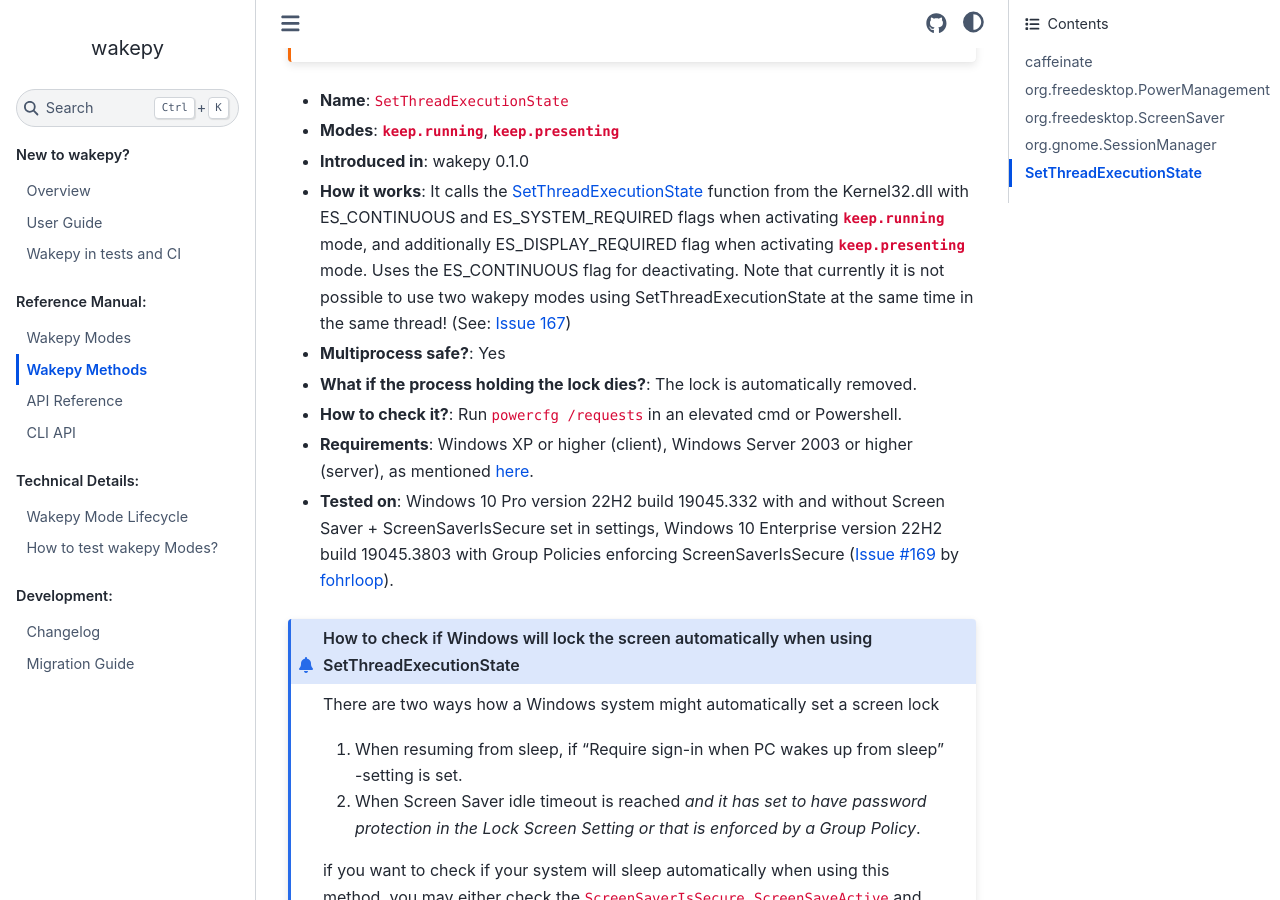
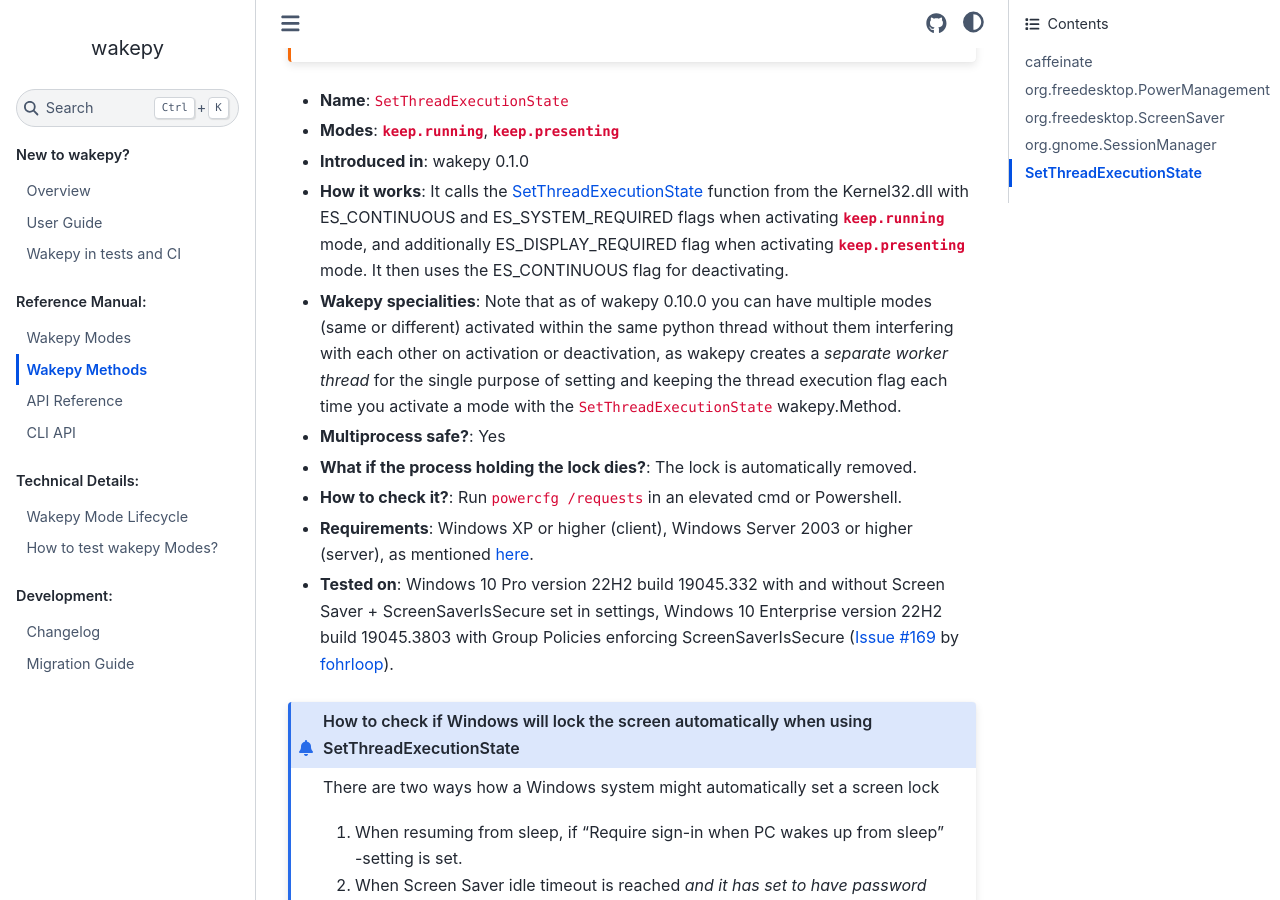
Before and after one commit to fohrloop/wakepy, a Sphinx documentation site: the page built from docs/source/methods-reference.md, in a window 1280 px wide and 900 px high, scrolled down 3457 px. Built offline with Sphinx 7.4.7 and the Sphinx Book theme 1.1.4, drawn with Linux system fonts in a browser that asks for light colours; the version number could not be read and is left out.

Commit message:
update methods-reference for SetThreadExecutionState

```diff
--- a/docs/source/methods-reference.md
+++ b/docs/source/methods-reference.md
@@ -4,13 +4,13 @@
 **What are wakepy Methods?**
 Methods are different ways of entering in (or keeping a) Mode. A Method may support one or more platforms, and may have one or more requirements for software it should be able to talk to or execute. For example, on Linux. using the Inhibit method of the [org.gnome.SessionManager](#org-gnome-sessionmanager) D-Bus service is one way of entering  the [`keep.running`](#keep-running-mode) mode, and it requires D-Bus and (a certain version of) GNOME. The following methods exist (⌛: [`keep.running`](#keep-running-mode), 🖥️: [`keep.presenting`](#keep-presenting-mode)):
 
-| Method                          | Modes |
-| ------------------------------- | ----- |
-| [caffeinate](#macos-caffeinate) | ⌛ 🖥️ |
-| [org.freedesktop.PowerManagement](org-freedesktop-powermanagement) | ⌛ |
-| [org.freedesktop.ScreenSaver](org-freedesktop-screensaver) | 🖥️ |
-| [org.gnome.SessionManager](org-gnome-sessionmanager) | ⌛🖥️ |
-| [SetThreadExecutionState](windows-stes) | ⌛🖥️ |
+| Method                                                             | Modes |
+| ------------------------------------------------------------------ | ----- |
+| [caffeinate](#macos-caffeinate)                                    | ⌛ 🖥️   |
+| [org.freedesktop.PowerManagement](org-freedesktop-powermanagement) | ⌛     |
+| [org.freedesktop.ScreenSaver](org-freedesktop-screensaver)         | 🖥️     |
+| [org.gnome.SessionManager](org-gnome-sessionmanager)               | ⌛🖥️    |
+| [SetThreadExecutionState](windows-stes)                            | ⌛🖥️    |
 
 
 (macos-caffeinate)=
@@ -84,7 +84,8 @@
 - **Name**: `SetThreadExecutionState`
 - **Modes**: [`keep.running`](#keep-running-mode), [`keep.presenting`](#keep-presenting-mode)
 - **Introduced in**: wakepy 0.1.0
-- **How it works**: It calls the [SetThreadExecutionState](https://learn.microsoft.com/en-us/windows/win32/api/winbase/nf-winbase-setthreadexecutionstate) function from the Kernel32.dll with ES_CONTINUOUS and ES_SYSTEM_REQUIRED flags when activating [`keep.running`](#keep-running-mode) mode, and additionally ES_DISPLAY_REQUIRED flag when activating [`keep.presenting`](#keep-presenting-mode) mode. Uses the  ES_CONTINUOUS flag for deactivating. Note that currently it is not possible to use two wakepy modes using SetThreadExecutionState at the same time in the same thread! (See: [Issue 167](https://github.com/fohrloop/wakepy/issues/167))
+- **How it works**: It calls the [SetThreadExecutionState](https://learn.microsoft.com/en-us/windows/win32/api/winbase/nf-winbase-setthreadexecutionstate) function from the Kernel32.dll with ES_CONTINUOUS and ES_SYSTEM_REQUIRED flags when activating [`keep.running`](#keep-running-mode) mode, and additionally ES_DISPLAY_REQUIRED flag when activating [`keep.presenting`](#keep-presenting-mode) mode. It then uses the ES_CONTINUOUS flag for deactivating.
+- **Wakepy specialities**: Note that as of wakepy 0.10.0 you can have multiple modes (same or different) activated within the same python thread without them interfering with each other on activation or deactivation, as wakepy creates a *separate worker thread* for the single purpose of setting and keeping the thread execution flag each time you activate a mode with the `SetThreadExecutionState` wakepy.Method.
 - **Multiprocess safe?**: Yes
 - **What if the process holding the lock dies?**: The lock is automatically removed.
 - **How to check it?**: Run `powercfg /requests` in an elevated cmd or Powershell.
```
